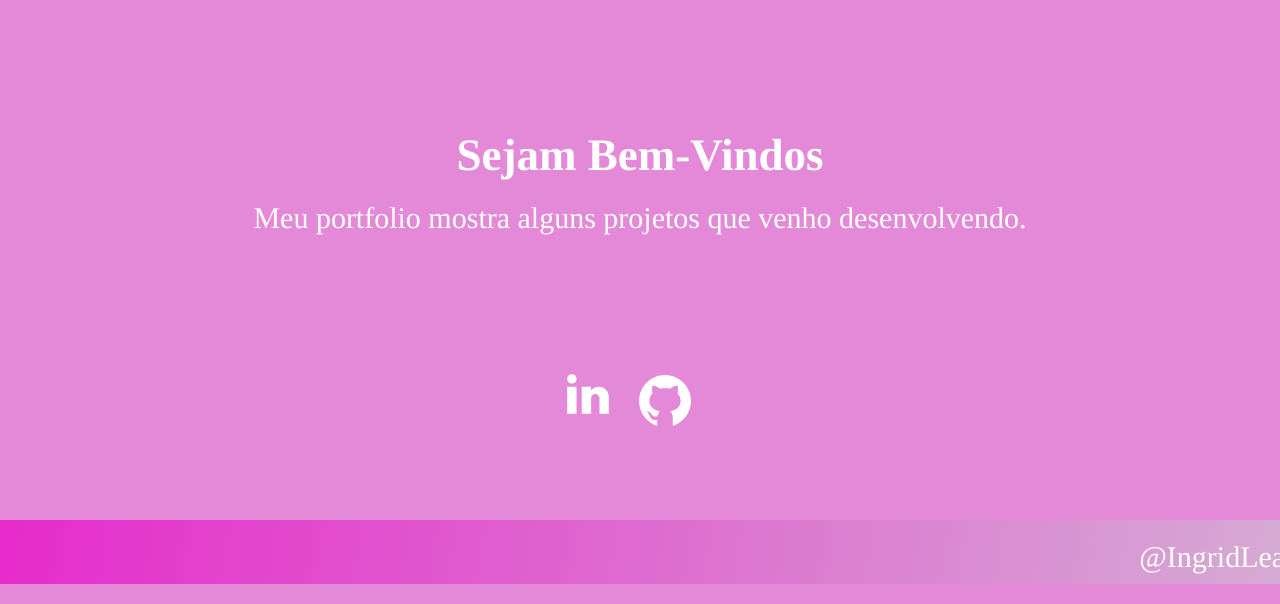
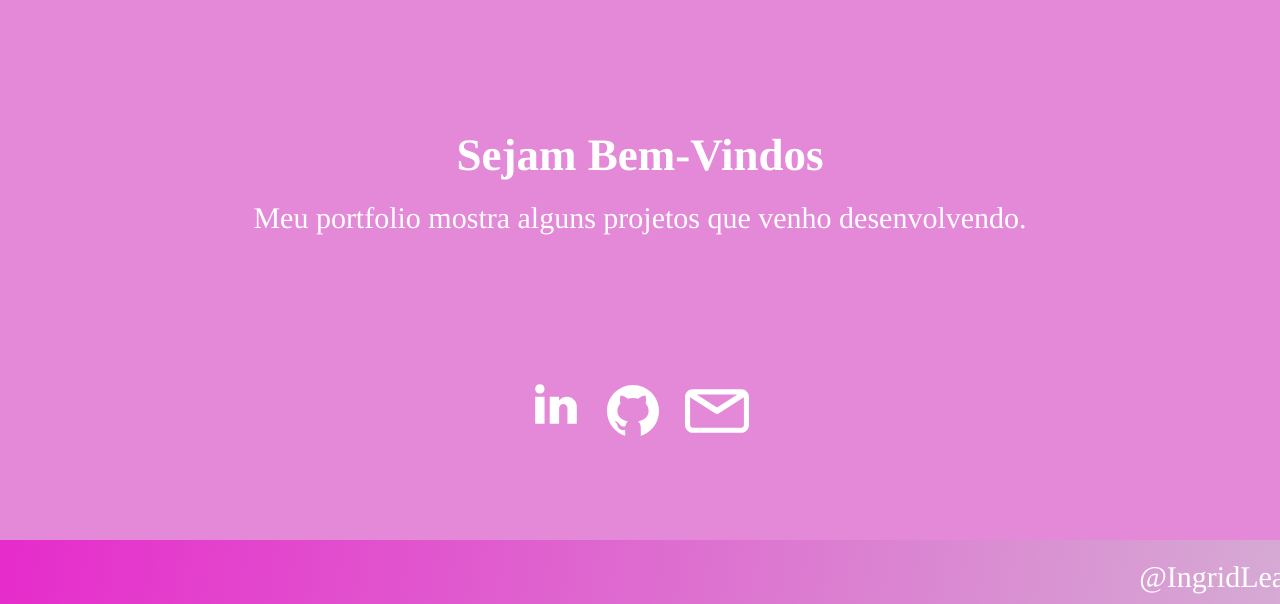
Before and after one commit to icsleal/Portfolio, a plain HTML site: page index.html in a window 1280 px wide. Shown: the part 1910-2514 px from the top of the page. Drawn offline with Linux system fonts and the light colour scheme.

Commit message:
Atualizado

```diff
--- a/styles.css
+++ b/styles.css
@@ -102,6 +102,7 @@ a {
 }
 .redes-sociais li {
   display: inline-block;
+  padding-top: 10px;
 }
 .redes-sociais ul {
   list-style: none;
@@ -118,7 +119,7 @@ a {
 
 .lists-contact:link,
 .e-mail::before {
-  content: url(assets/icons8-e-mail-48.png);
+  content: url(/assets/mail-142.svg);
   color: #ffffff;
 }
 
```
